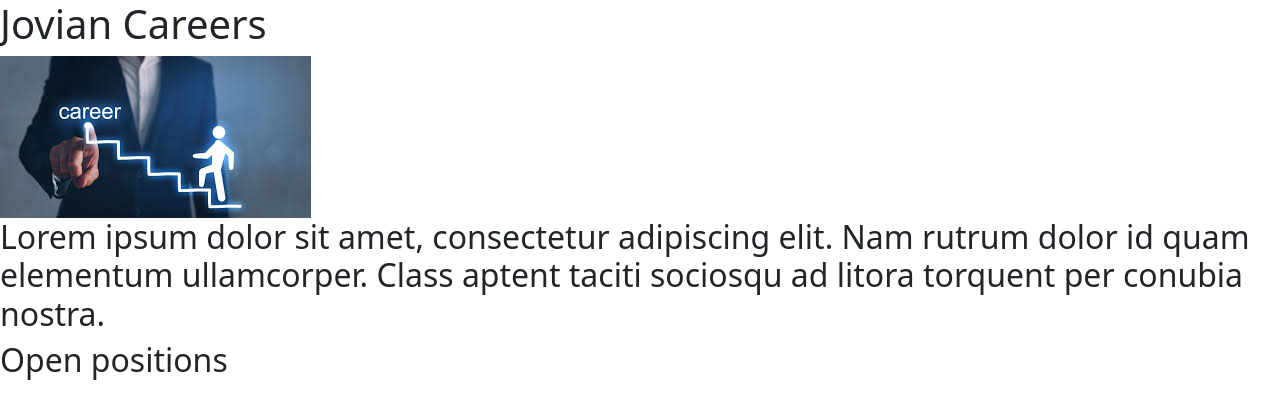
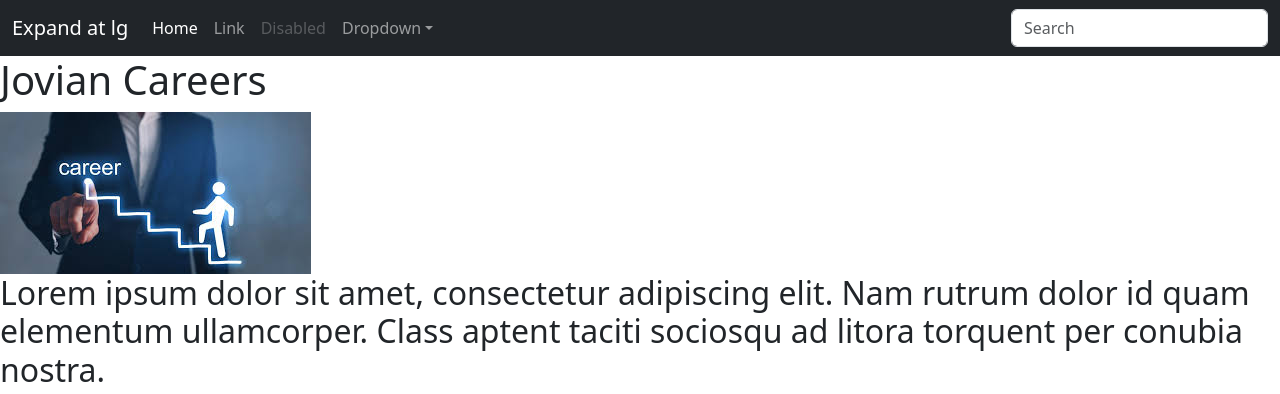
Before and after one commit to RAVI252000/web-development-with-flask, a Flask app: page / in a window 1280 px wide. Shown: the top 394 px of the page. Run offline with Flask 3, Linux system fonts and the light colour scheme.

Commit message:
learned about bootstrap

```diff
--- a/templates/home.html
+++ b/templates/home.html
@@ -7,6 +7,7 @@
     <link href="https://cdn.jsdelivr.net/npm/bootstrap@5.3.7/dist/css/bootstrap.min.css" rel="stylesheet" integrity="sha384-LN+7fdVzj6u52u30Kp6M/trliBMCMKTyK833zpbD+pXdCLuTusPj697FH4R/5mcr" crossorigin="anonymous">
   </head>
   <body>
+    {% include 'nav.html' %}
     <h1>Jovian Careers</h1>
     <img src="static/download.jpg" class = "img-fluid"alt="Jovian Careers">
     <h2>Lorem ipsum dolor sit amet, consectetur adipiscing elit. Nam rutrum dolor id quam elementum ullamcorper. Class aptent taciti sociosqu ad litora torquent per conubia nostra.</h2>
--- /dev/null
+++ b/templates/nav.html
@@ -0,0 +1,54 @@
+<nav
+  class="navbar navbar-expand-lg navbar-dark bg-dark"
+  aria-label="Fifth navbar example"
+>
+  <div class="container-fluid">
+    <a class="navbar-brand" href="#">Expand at lg</a>
+    <button
+      class="navbar-toggler"
+      type="button"
+      data-bs-toggle="collapse"
+      data-bs-target="#navbarsExample05"
+      aria-controls="navbarsExample05"
+      aria-expanded="false"
+      aria-label="Toggle navigation"
+    >
+      <span class="navbar-toggler-icon"></span>
+    </button>
+    <div class="collapse navbar-collapse" id="navbarsExample05">
+      <ul class="navbar-nav me-auto mb-2 mb-lg-0">
+        <li class="nav-item">
+          <a class="nav-link active" aria-current="page" href="#">Home</a>
+        </li>
+        <li class="nav-item"><a class="nav-link" href="#">Link</a></li>
+        <li class="nav-item">
+          <a class="nav-link disabled" aria-disabled="true">Disabled</a>
+        </li>
+        <li class="nav-item dropdown">
+          <a
+            class="nav-link dropdown-toggle"
+            href="#"
+            data-bs-toggle="dropdown"
+            aria-expanded="false"
+            >Dropdown</a
+          >
+          <ul class="dropdown-menu">
+            <li><a class="dropdown-item" href="#">Action</a></li>
+            <li><a class="dropdown-item" href="#">Another action</a></li>
+            <li>
+              <a class="dropdown-item" href="#">Something else here</a>
+            </li>
+          </ul>
+        </li>
+      </ul>
+      <form role="search">
+        <input
+          class="form-control"
+          type="search"
+          placeholder="Search"
+          aria-label="Search"
+        />
+      </form>
+    </div>
+  </div>
+</nav>
```
